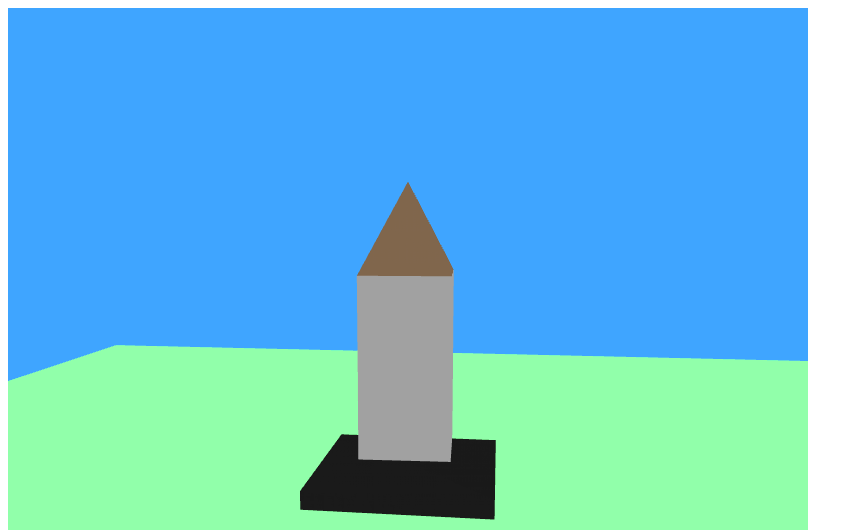
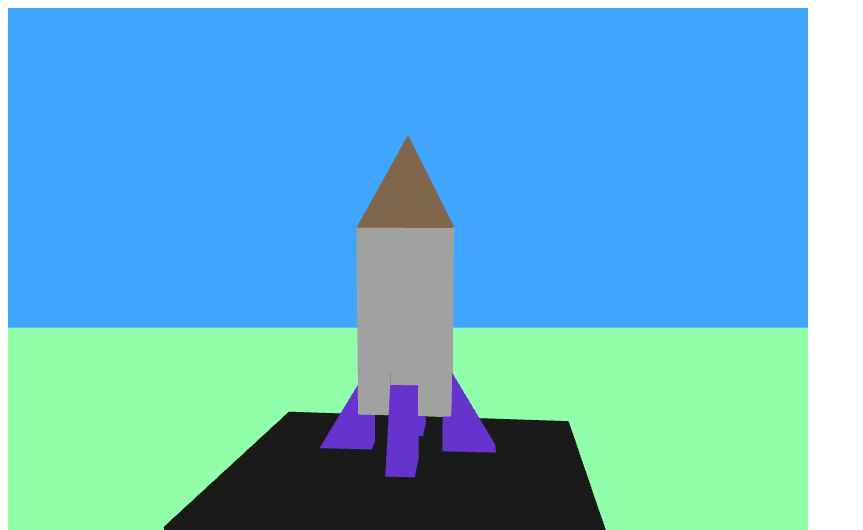
Before and after one commit to ezylot/FootstepsMovie, a plain HTML site: page index.html in a window 1280 px wide. Shown: the top 530 px of the page, without its empty margins (0-863 px from the left). Drawn offline with Linux system fonts and the light colour scheme; animation ran at ten frames a second.

Commit message:
Added feets to our rocket

```diff
--- a/index.html
+++ b/index.html
@@ -18,6 +18,7 @@
 
     <script src="objects/cube.js"></script>
     <script src="objects/pyramid.js"></script>
+    <script src="objects/triangleWithDepth.js"></script>
 
     <script src="objects/floor.js"></script>
     <script src="objects/pedestal.js"></script>
--- a/main.js
+++ b/main.js
@@ -46,7 +46,7 @@ class Movie {
         (function scene1(movie) {
             // Set up the green floor
             let floorTransformationMatrix = mat4.create();
-            floorTransformationMatrix = mat4.multiply(mat4.create(), floorTransformationMatrix, glm.scale(8, 0, 8));
+            floorTransformationMatrix = mat4.multiply(mat4.create(), floorTransformationMatrix, glm.scale(20, 0, 20));
             floorTransformationMatrix = mat4.multiply(mat4.create(), floorTransformationMatrix, glm.rotateX(90));
 
             let floorTransformationNode = new TransformationSGNode(floorTransformationMatrix);
@@ -57,7 +57,7 @@ class Movie {
 
             // Setup pedestal of rocket
             let pedestalTransformationMatrix = mat4.create();
-            pedestalTransformationMatrix = mat4.multiply(mat4.create(), pedestalTransformationMatrix, glm.scale(2, 0.2, 2));
+            pedestalTransformationMatrix = mat4.multiply(mat4.create(), pedestalTransformationMatrix, glm.scale(4, 0.2, 4));
             let pedestalTransformationNode = new TransformationSGNode(pedestalTransformationMatrix);
 
             let pedestalNode = getPedestal(movie.gl);
@@ -66,11 +66,11 @@ class Movie {
 
             // Setup rocket
             let rocketTransformationMatrix = mat4.create();
-            rocketTransformationMatrix = mat4.multiply(mat4.create(), rocketTransformationMatrix, glm.translate(0, 0.2, 0));
+            rocketTransformationMatrix = mat4.multiply(mat4.create(), rocketTransformationMatrix, glm.translate(0, 0.201, 0));
             movie.scene1rocketTransformationNode = new TransformationSGNode(rocketTransformationMatrix);
 
+            movie.scene1rocketTransformationNode.append(movie.rocketNode);
             movie.scene1.append(movie.scene1rocketTransformationNode);
-            movie.scene1rocketTransformationNode.append(movie.rocketNode);
         })(this);
 
         // Setup scene 2
--- a/objects/rocket.js
+++ b/objects/rocket.js
@@ -2,14 +2,45 @@ function createRocketNode(gl) {
     let rocketNode = new SGNode();
 
     // Body of rocket
-    rocketNode.append(createBody(gl));
+    let bodyTransformationMatrix = mat4.create();
+    bodyTransformationMatrix = mat4.multiply(mat4.create(), bodyTransformationMatrix, glm.translate(0, 0.5, 0));
+    let bodyTransformationNode = new TransformationSGNode(bodyTransformationMatrix);
+    let bodyNode = createBody(gl);
+
+    bodyTransformationNode.append(bodyNode);
+    rocketNode.append(bodyTransformationNode);
+
+
+    // Feets
+    let rightFootRotationNode = new TransformationSGNode(glm.rotateY(0));
+    let backFootRotationNode = new TransformationSGNode(glm.rotateY(90));
+    let leftFootRotationNode = new TransformationSGNode(glm.rotateY(180));
+    let frontFootRotationNode = new TransformationSGNode(glm.rotateY(270));
+
+    let footTransformationMatrix = mat4.create();
+    footTransformationMatrix = mat4.multiply(mat4.create(), footTransformationMatrix, glm.translate(0.7, 0, 0));
+    footTransformationMatrix = mat4.multiply(mat4.create(), footTransformationMatrix, glm.scale(0.6, 1, 0.3));
+    let footTransformationNode = new TransformationSGNode(footTransformationMatrix);
+
+    let footNode = createTriangleWithDepth(gl, [0.4, 0.2, 0.8]);
+
+    footTransformationNode.append(footNode);
+    rightFootRotationNode.append(footTransformationNode);
+    backFootRotationNode.append(footTransformationNode);
+    leftFootRotationNode.append(footTransformationNode);
+    frontFootRotationNode.append(footTransformationNode);
+
+    rocketNode.append(rightFootRotationNode);
+    rocketNode.append(backFootRotationNode);
+    rocketNode.append(leftFootRotationNode);
+    rocketNode.append(frontFootRotationNode);
 
     // Tip of rocket
     let tipTransformationMatrix = mat4.create();
     tipTransformationMatrix = mat4.multiply(mat4.create(), tipTransformationMatrix, glm.translate(0, 2, 0));
     let tipTransformationNode = new TransformationSGNode(tipTransformationMatrix);
-    rocketNode.append(tipTransformationNode);
     tipTransformationNode.append(createTip(gl));
+    bodyTransformationNode.append(tipTransformationNode);
 
     return rocketNode;
 }
--- /dev/null
+++ b/objects/triangleWithDepth.js
@@ -0,0 +1,35 @@
+function createTriangleWithDepth(gl, color) {
+    let triangleVertices = new Float32Array([
+        -0.5,0,-0.5,   // 0 - DLB
+        -0.5,0,0.5,    // 1 - DLF
+        0.5,0,0.5,     // 2 - DRF
+        0.5,0,-0.5,    // 3 - DRF
+
+        -0.5,1,-0.5,   // 4 - UB
+        -0.5,1,0.5,     // 5 - UF
+    ]);
+
+    let triangleIndices =  new Float32Array([
+        0,1,2,  0,2,3,    // kathete 1
+        0,1,4,  4,5,1,    // kathete 2
+        2,3,4,  4,5,2,    // hypothenuse
+        1,2,5,            // front side
+        0,3,4,            // back side
+    ]);
+
+    let triangleColors = new Float32Array(repeat(color, triangleIndices.length / 3));
+
+    let triangleVertexBuffer = gl.createBuffer();
+    gl.bindBuffer(gl.ARRAY_BUFFER, triangleVertexBuffer);
+    gl.bufferData(gl.ARRAY_BUFFER, triangleVertices, gl.STATIC_DRAW);
+
+    let triangleColorBuffer = gl.createBuffer();
+    gl.bindBuffer(gl.ARRAY_BUFFER, triangleColorBuffer);
+    gl.bufferData(gl.ARRAY_BUFFER, triangleColors, gl.STATIC_DRAW);
+
+    let triangleIndexBuffer = gl.createBuffer ();
+    gl.bindBuffer(gl.ELEMENT_ARRAY_BUFFER, triangleIndexBuffer);
+    gl.bufferData(gl.ELEMENT_ARRAY_BUFFER, new Uint16Array(triangleIndices), gl.STATIC_DRAW);
+
+    return new IndexedVerticesRenderNode(triangleVertexBuffer, triangleIndexBuffer, triangleIndices.length, triangleColorBuffer, 1);
+}
```
